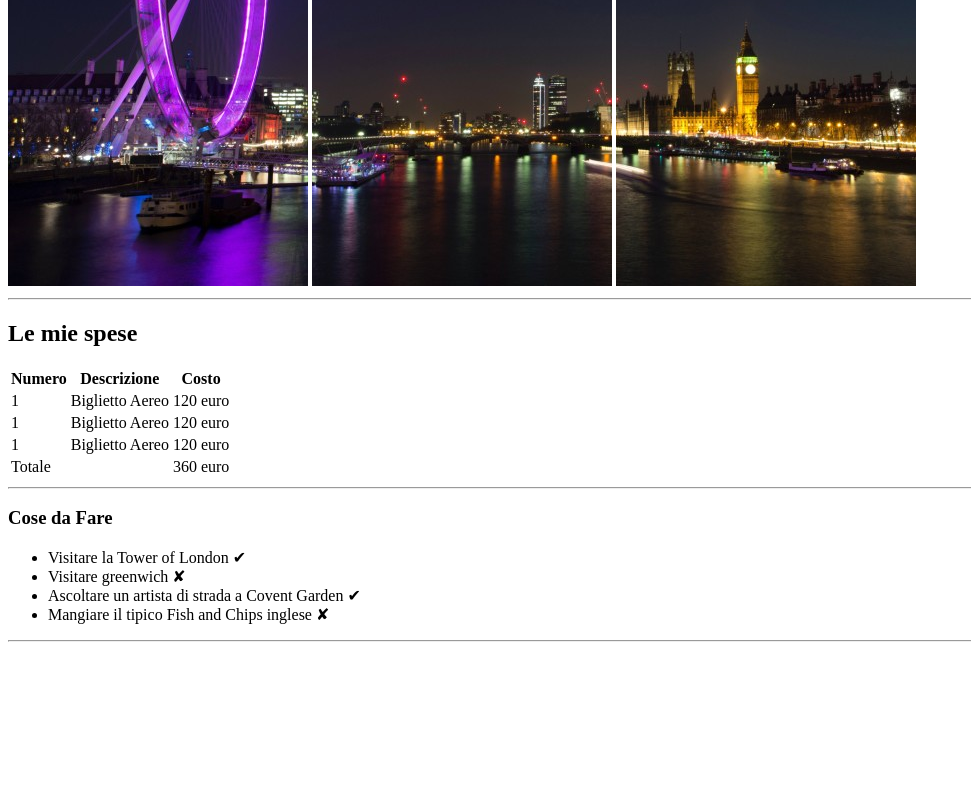
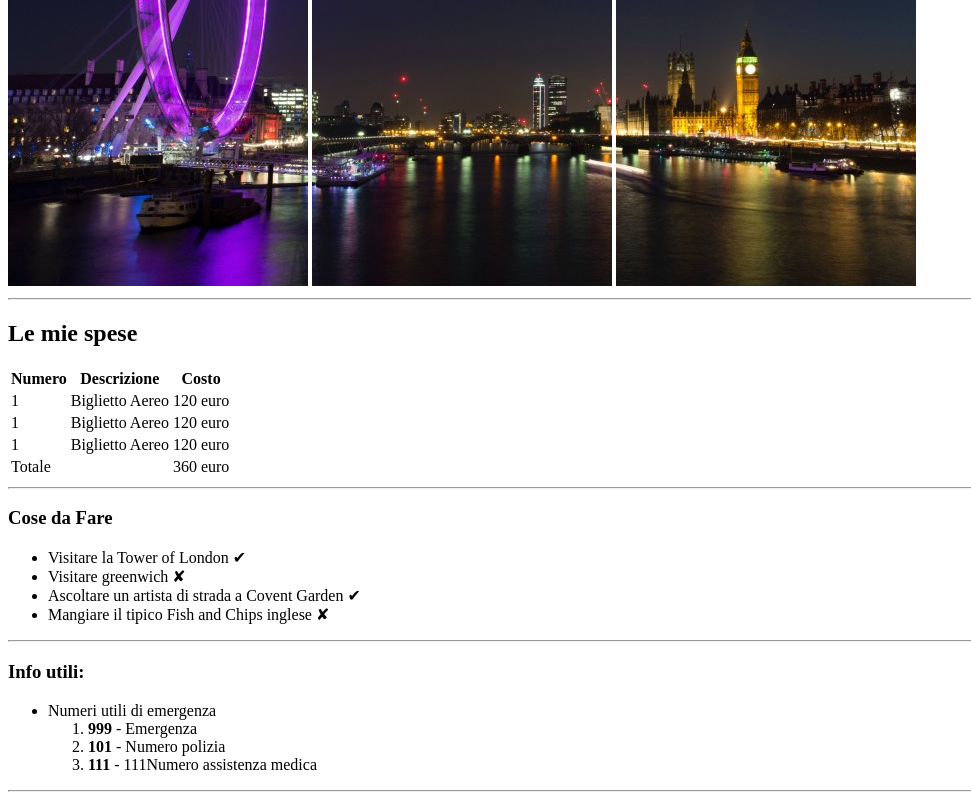
Before and after one commit to Brun096/html-london-trip, a plain HTML site: page index.html in a window 1280 px wide. Shown: the part 394-1194 px from the top of the page, without its empty margins (0-971 px from the left). Before the commit the page ends 1044 px from the top, so only its background shows below. Drawn offline with Linux system fonts and the light colour scheme.

Commit message:
nella main ho inserito la sezione_info

```diff
--- a/index.html
+++ b/index.html
@@ -66,6 +66,18 @@
 
         </ul>
         <hr>
+        <!--Sezione_Info-->
+        <h3>Info utili:</h3>
+        <ul>
+            <li>Numeri utili di emergenza
+                <ol>
+                    <li><strong>999</strong> - Emergenza</li>
+                    <li><strong>101</strong> - Numero polizia</li>
+                    <li><strong>111</strong> - 111Numero assistenza medica</li>
+                </ol>
+            </li>
+        </ul>
+        <hr>
 
     </main>
     <!--Le Foto-->
```
